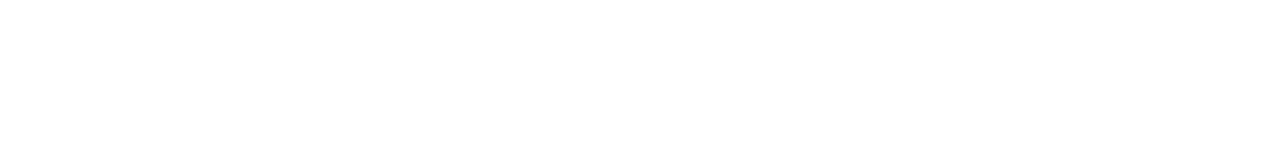
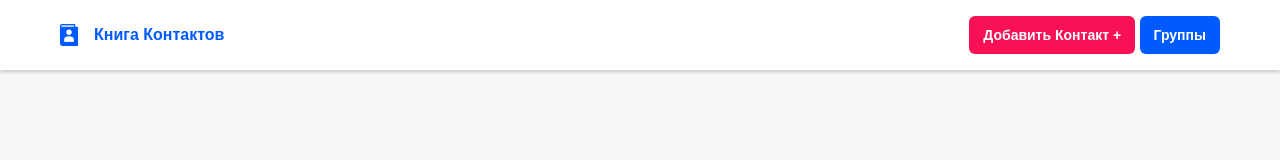
Before and after one commit to TheFloGus/AV1Test, a plain HTML site: page index.html in a window 1280 px wide. Drawn offline with Linux system fonts and the light colour scheme.

Commit message:
add: nav bar

```diff
--- a/index.html
+++ b/index.html
@@ -3,9 +3,39 @@
 <head>
     <meta charset="UTF-8">
     <meta name="viewport" content="width=device-width, initial-scale=1.0">
+    <link rel="stylesheet" href="style.css">
     <title>Test</title>
 </head>
 <body>
+    <nav class="nav">
+        <div class="container">
+            <div class="navbar">
+                <div class="navbar__title">
+                    <div class="navbar__title--icon">
+                    </div>
+                    <div class="navbar__title--text">
+                        Книга Контактов
+                    </div>
+                </div>
+                <div class="navbar__buttons">
+                    <button type="button" class="navnar__button--add">
+                        Добавить Контакт  +
+                    </button>
+                    <button type="button" class="navnar__button--groups">
+                        Группы
+                    </button>
+                </div>
+            </div>
+        </div>
+    </nav>
+    <div class="contacts">
 
+    </div>
+    <div class="new_contact">
+
+    </div>
+    <div class="groups">
+
+    </div>
 </body>
 </html>
--- /dev/null
+++ b/style.css
@@ -0,0 +1,97 @@
+* {
+  margin: 0;
+  padding: 0;
+  box-sizing: border-box;
+ font-family: Arial, Helvetica, sans-serif;
+}
+
+body {
+    background-color: #F6F7F9;
+}
+
+.container {
+    width: 1160px;
+    margin: 0 auto;
+    height: 100%;
+}
+
+@media screen and (max-width: 768px) {
+    .container {
+        width: 90%;
+    }
+
+}
+
+
+.nav{
+    display: flex;
+    align-items: center;
+    background-color: white;
+    height: 70px;
+    box-shadow: 0 2px 4px 0 rgba(0,0,0,.2);
+}
+
+.navbar{
+    display: flex;
+    align-items: center;
+    justify-content: space-between;
+    max-width: 100%;
+    height: 100%;
+}
+
+.navbar__title{
+    display: flex;
+    align-items: center;
+}
+
+.navbar__title--icon{
+    height: 22px;
+    width: 18px;
+    background-image: url(../images/icons/contact-book1.png);
+    margin-right: 16px;
+}
+
+.navbar__title--text{
+    font-weight: 700;
+    color: #005BFE;
+}
+
+.navnar__button--add{
+    height: 38px;
+    border: none;
+    padding: 10px 14px;
+    color: white;
+    background-color: #F81155;
+    border-radius: 6px;
+    font-weight: 700;
+    font-size: 14px;
+    line-height: 18px;
+}
+
+.navnar__button--add:hover{
+    background-color: #D1003E;
+}
+
+.navnar__button--add:active{
+    transform: translateY(2px);
+}
+
+.navnar__button--groups{
+    height: 38px;
+    border: none;
+    padding: 10px 14px;
+    color: white;
+    background-color: #005BFE;
+    border-radius: 6px;
+    font-weight: 700;
+    font-size: 14px;
+    line-height: 18px;
+}
+
+.navnar__button--groups:hover{
+    background-color: #0047C6;
+}
+
+.navnar__button--groups:active{
+    transform: translateY(2px);
+}
```
Also changed, not shown: images/icons/contact-book1.png (added).
